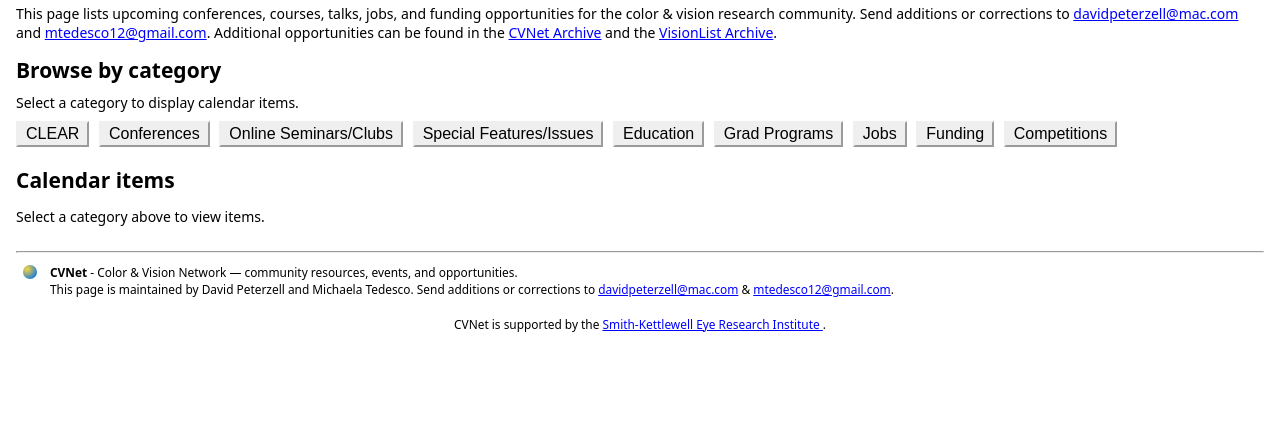
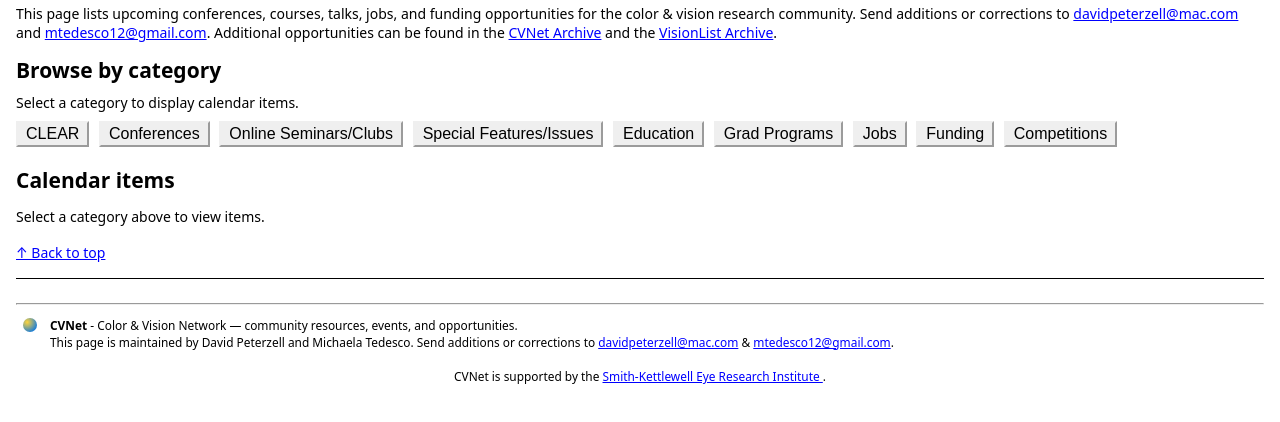
Before and after one commit to michanted/calendarproject, a plain HTML site: page index.html in a window 1280 px wide. Shown: the part 90-512 px from the top of the page. Drawn offline with Linux system fonts and the light colour scheme.

Commit message:
Update index.html

```diff
--- a/index.html
+++ b/index.html
@@ -8,6 +8,7 @@
 </head>
 
 <body>
+  <a id="top"></a>
   <header class="page-header">
     <h1>CVNet Community Calendar</h1>
 
@@ -52,6 +53,10 @@ and
       <h2>Calendar items</h2>
       <div id="calendar-list"></div>
     </section>
+
+    <p style="margin: 16px 0;">
+<a href="#top">&#8593; Back to top</a></p>
+<hr size="1" color="#000000" noshade>
 
 <footer class="page-footer">
   <hr>
```
